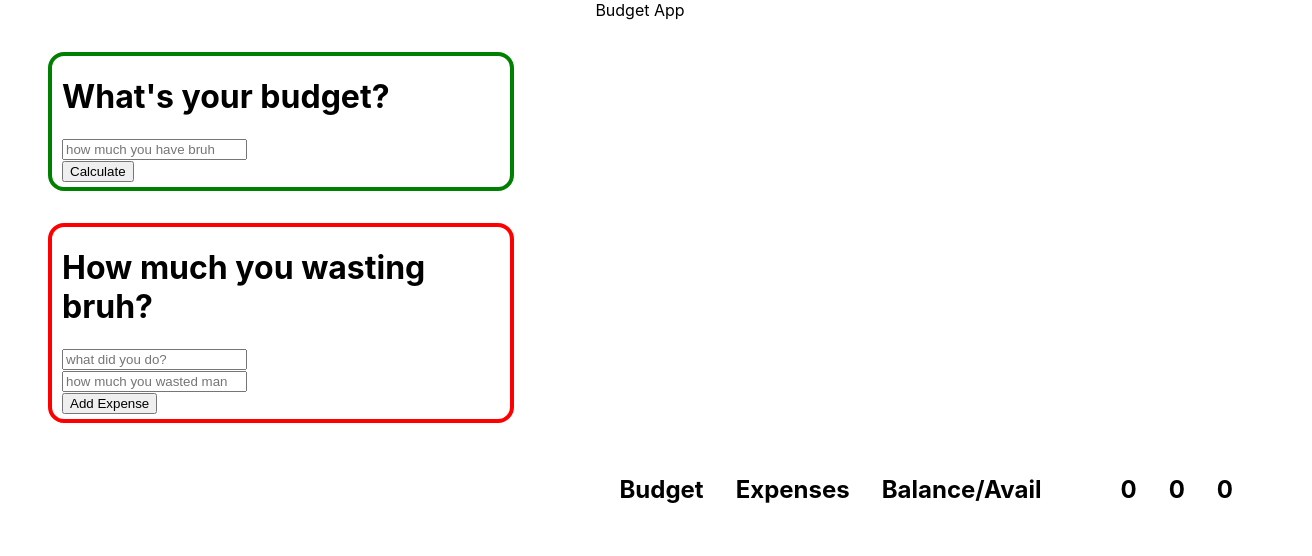
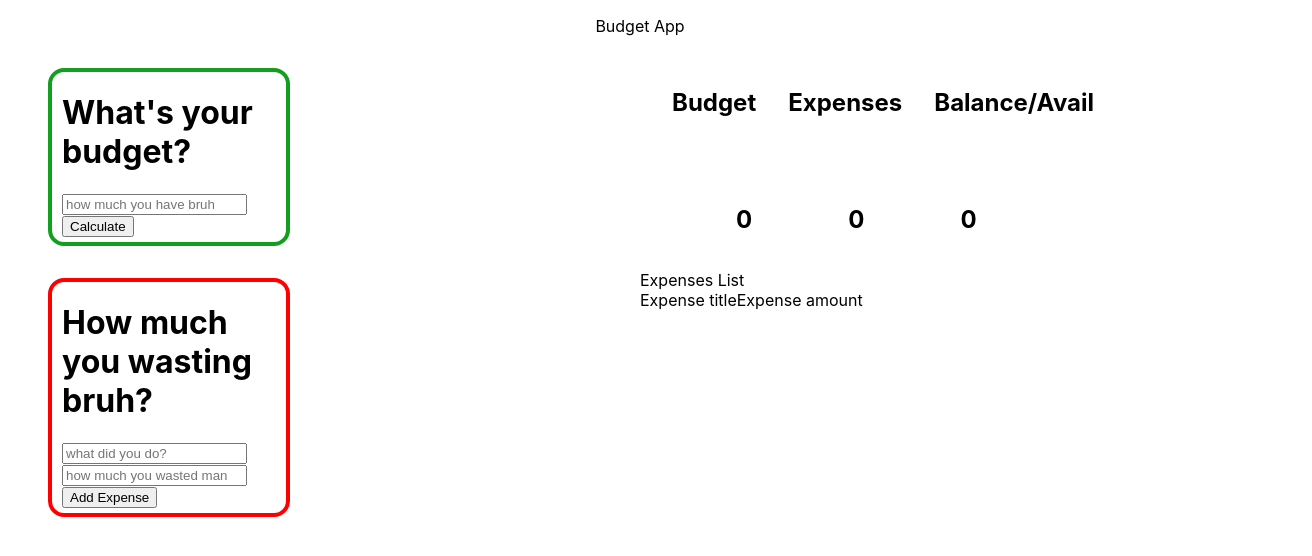
Before and after one commit to dedeleono/budget-app, a React (Create React App) app: page / in a window 1280 px wide. Shown: the top 556 px of the page, 1312 px wide, since content can reach past the window. Built offline with nearby package versions, Linux system fonts and the light colour scheme.

Commit message:
added styles to give form to app

```diff
--- a/src/components/Budget/Budget.module.css
+++ b/src/components/Budget/Budget.module.css
@@ -1,5 +1,5 @@
 .container{
-    border: 4px solid green;
+    border: 4px solid #129F1F;
     width: 35%;
     height: auto;
     border-radius: 1rem;
--- a/src/components/Results/Results.js
+++ b/src/components/Results/Results.js
@@ -3,16 +3,21 @@ import styles from './Results.module.css';
 const Results = (props) => {
     return(
         <>
+        <div>
             <div className={styles.container}>
                 <h2 className={styles.titles}>Budget</h2>
                 <h2 className={styles.titles}>Expenses</h2>
                 <h2 className={styles.titles}>Balance/Avail</h2>
             </div>
-            <div className={styles.container}>
-                <h2 className={styles.titles}>{props.bdget}</h2>
-                <h2 className={styles.titles}>{props.expenses}</h2>
-                <h2 className={styles.titles}>{(props.bdget - props.expenses)}</h2>
+            <div className={styles.containerN}>
+                <h2 className={styles.titlesN}>{props.bdget}</h2>
+                <h2 className={styles.titlesN}>{props.expenses}</h2>
+                <h2 className={styles.titlesN}>{(props.bdget - props.expenses)}</h2>
             </div>
+        </div>
+        <div>Expenses List</div>
+        <span>Expense title</span><span>Expense amount</span>
+
         </>
     )
 }
--- a/src/components/Results/Results.module.css
+++ b/src/components/Results/Results.module.css
@@ -1,11 +1,22 @@
 .container{
     display: flex;
-    flex-wrap: wrap;
-    flex-direction: row;
-    margin-right: 15px;
+    margin-right: 10px;
     padding: 1rem;
+    width: 100%;
 }
 
 .titles{
     padding: 1rem;
 }
+
+.containerN{
+    display: flex;
+    padding-top: 1rem;
+    padding-bottom: 1rem;
+}
+
+.titlesN{
+    padding-left: 6rem;
+    text-align: center;
+    align-items: stretch;
+}
--- a/src/containers/Layout/Layout.js
+++ b/src/containers/Layout/Layout.js
@@ -52,8 +52,9 @@ const Layout = () => {
 
     return(
         <>
-            <div className={styles.title}>Budget App</div>
-            <div>
+        <div className={styles.title}>Budget App</div>
+        <div className={styles.mainContainer}>
+            <div className={styles.inputs}>
                 <Budget
                     budget={budgetAdd}
                     /*input={setInputValue}*/
@@ -70,6 +71,7 @@ const Layout = () => {
                     expenses={state.expense}
                 />
             </div>
+        </div>
         </>
         )
 }
--- a/src/containers/Layout/Layout.module.css
+++ b/src/containers/Layout/Layout.module.css
@@ -1,10 +1,20 @@
 .title{
     margin: auto;
-    padding: 0;
+    padding-top: 1rem;
     text-align: center;
 }
 
+.inputs{
+    width: 100%;
+}
+
+.mainContainer{
+    width: 100%;
+    display: flex;
+    padding: 0;
+    margin: 0;
+}
+
 .results{
-    display:inline-flex;
-    float: right;
+    width: 100%;
 }
```
Also changed, not shown: 1 other file (tests, documents, lock files or other folders).
